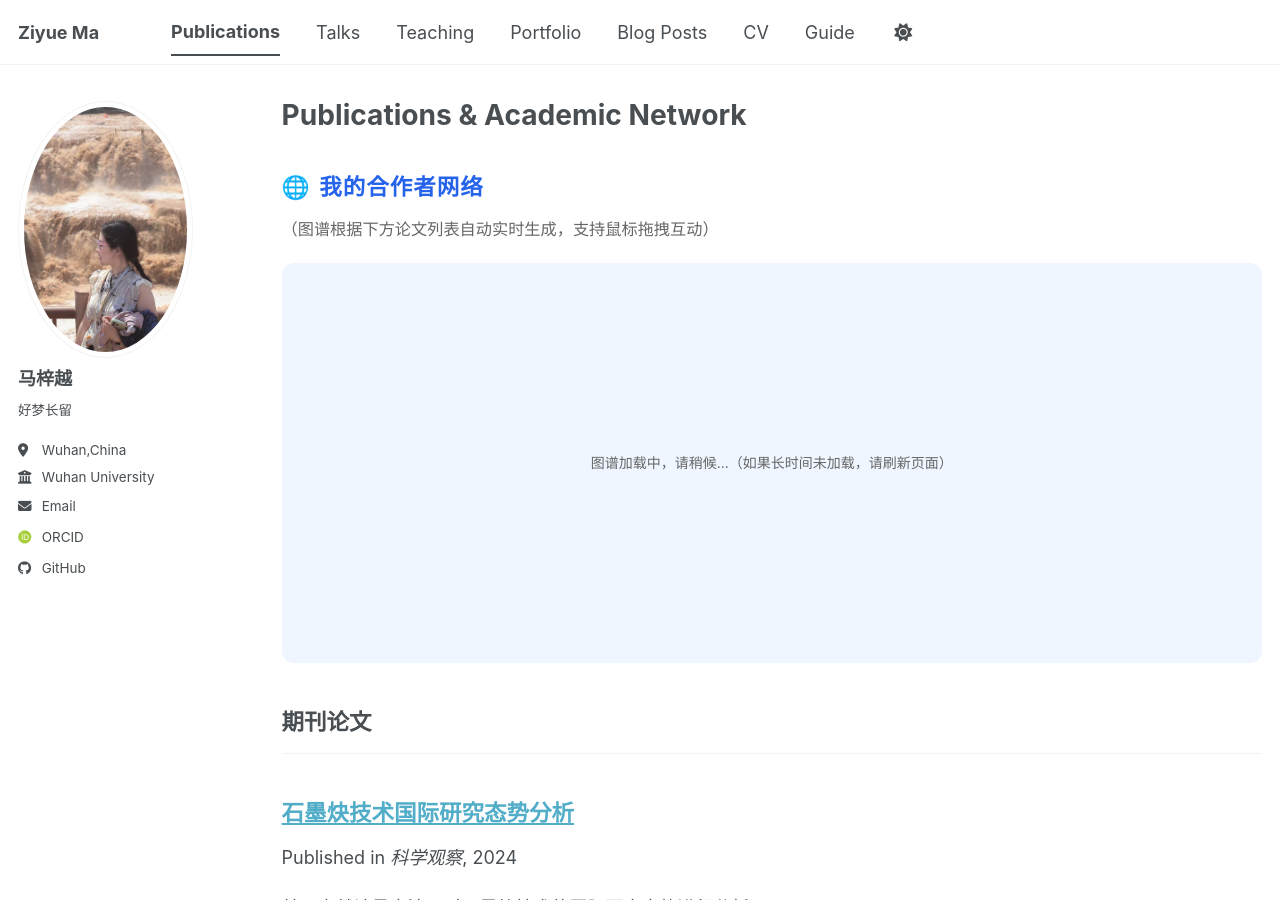
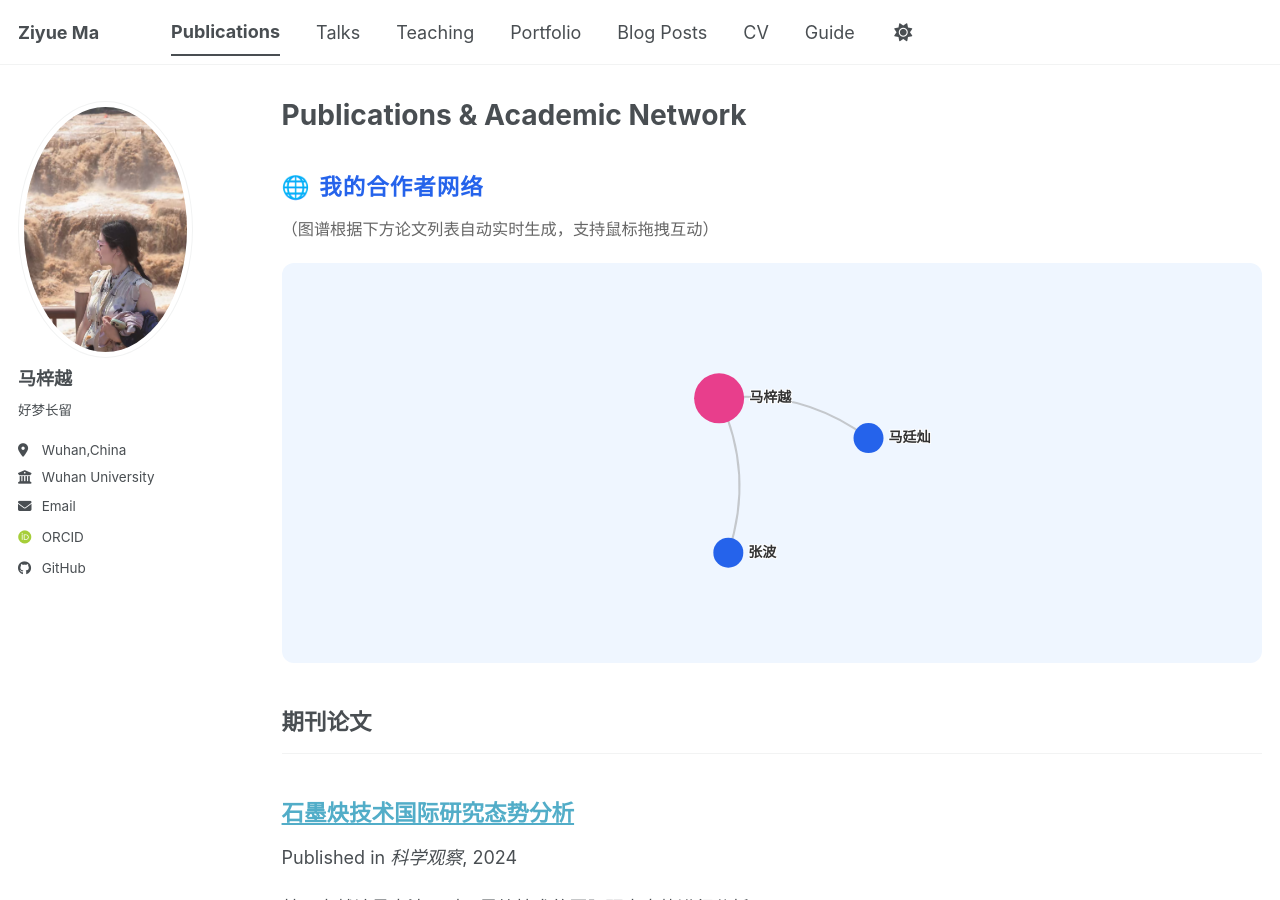
Before and after one commit to mzy167847983749328727/mzy167847983749328727.github.io, a Jekyll site: the page built from _pages/publications.html, in a window 1280 px wide and 900 px high. Built offline with Jekyll 4.4.1, drawn with Linux system fonts in a browser that asks for light colours; nearby versions of some CDN libraries; some web fonts are replaced; a script bundle is joined from its source files by our own code; library files that are not in the unit come from our copies; comment, search, counter and statistics services are not loaded.

Commit message:
Update publications.html

```diff
--- a/_pages/publications.html
+++ b/_pages/publications.html
@@ -15,107 +15,37 @@ author_profile: true
 <h2 style="color: #2563eb; font-family: 'Arial Black', Impact, sans-serif; letter-spacing: 1px;">🌐 我的合作者网络</h2>
 <p style="font-size: 0.9em; color: #666;">（图谱根据下方论文列表自动实时生成，支持鼠标拖拽互动）</p>
 
-<!-- 图表容器 -->
-<div id="network-container" style="width: 100%; height: 400px; background-color: #eff6ff; border-radius: 12px; margin-bottom: 30px; display: flex; align-items: center; justify-content: center; font-size: 14px; color: #666;">
-  图谱加载中，请稍候...（如果长时间未加载，请刷新页面）
-</div>
+<div id="network-container" style="width: 100%; height: 400px; background-color: #eff6ff; border-radius: 12px; margin-bottom: 30px; display: flex; align-items: center; justify-content: center; font-size: 14px; color: #666;">图谱加载中，请稍候...</div>
+<div id="author-data-store" style="display: none;">{% for post in site.publications %}{% if post.authors %}<span class="author-item">{{ post.authors }}</span>{% endif %}{% endfor %}</div>
 
-<!-- 终极杀招：用隐藏的 HTML 标签安全传递数据，绝不报错 -->
-<div id="author-data-store" style="display: none;">
-  {% for post in site.publications %}
-    {% if post.authors %}
-      <span class="author-item">{{ post.authors }}</span>
-    {% endif %}
-  {% endfor %}
-</div>
-
-<!-- 引入 ECharts 库（使用全球最稳定的 cdnjs 源） -->
-<script src="https://cdnjs.cloudflare.com/ajax/libs/echarts/5.5.0/echarts.min.js"></script>
-
+<script src="https://cdn.staticfile.net/echarts/5.5.0/echarts.min.js"></script>
 <script>
-  document.addEventListener("DOMContentLoaded", function() {
+setTimeout(function(){
   var chartDom = document.getElementById('network-container');
-    try {
-      // 检查画图工具是否被网络屏蔽
-      if (typeof echarts === 'undefined') {
-        chartDom.innerHTML = "<span style='color:#e83e8c; font-weight:bold;'>画图工具加载失败，请检查网络是否屏蔽了 CDN，或尝试更换网络环境。</span>";
-        return;
-      }
-
-      // 1. 从隐藏标签中安全读取作者数据
+  if(typeof echarts === 'undefined'){ chartDom.innerHTML = "<span style='color:red;'>画图工具加载失败，请刷新重试。</span>"; return; }
   var authorElements = document.querySelectorAll('.author-item');
   var paperAuthors = [];
-      authorElements.forEach(function(el) {
-        if (el.innerText.trim() !== '') {
-          paperAuthors.push(el.innerText.trim());
-        }
-      });
-
-      // 如果没有任何论文包含 authors 字段
-      if (paperAuthors.length === 0) {
-        chartDom.innerHTML = "图谱需要数据支撑。请先在一篇论文的 md 文件开头添加 <br><code>authors: \"马梓越, 合作者A\"</code>";
-        return;
-      }
-
-      // 2. 处理节点和连线关系
+  authorElements.forEach(function(el){ if(el.innerText.trim() !== '') paperAuthors.push(el.innerText.trim()); });
+  if(paperAuthors.length === 0){ chartDom.innerHTML = "尚未读取到合作者数据，请检查论文md文件是否添加了 authors 字段"; return; }
   const mainAuthor = "马梓越";
   let nodesSet = new Set([mainAuthor]);
   let linksMap = {};
-
   paperAuthors.forEach(authorsStr => {
     let authors = authorsStr.split(/[,，]/).map(a => a.trim()).filter(a => a);
     authors.forEach(author => {
       nodesSet.add(author);
-          if (author !== mainAuthor) {
-            linksMap[author] = (linksMap[author] || 0) + 1;
-          }
+      if (author !== mainAuthor) { linksMap[author] = (linksMap[author] || 0) + 1; }
     });
   });
-
-      // 3. 转换为 ECharts 格式
-      let graphNodes = Array.from(nodesSet).map(name => ({
-        name: name,
-        symbolSize: name === mainAuthor ? 50 : 30,
-        itemStyle: { color: name === mainAuthor ? '#e83e8c' : '#2563eb' }
-      }));
-
-      let graphLinks = Object.keys(linksMap).map(target => ({
-        source: mainAuthor,
-        target: target,
-        value: linksMap[target]
-      }));
-
-      // 4. 清空提示文字并开始渲染
+  let graphNodes = Array.from(nodesSet).map(name => ({ name: name, symbolSize: name === mainAuthor ? 50 : 30, itemStyle: { color: name === mainAuthor ? '#e83e8c' : '#2563eb' } }));
+  let graphLinks = Object.keys(linksMap).map(target => ({ source: mainAuthor, target: target, value: linksMap[target] }));
   chartDom.innerHTML = "";
   var myChart = echarts.init(chartDom);
-      var option = {
-        tooltip: { formatter: '{b}' },
-        series: [{
-          type: 'graph',
-          layout: 'force',
-          roam: true,
-          label: { show: true, position: 'right', fontSize: 14, fontWeight: 'bold' },
-          force: { repulsion: 600, edgeLength: 150 }, // 增大了斥力，避免节点挤在一起
-          data: graphNodes,
-          links: graphLinks,
-          lineStyle: { color: '#999', width: 2, curveness: 0.2 }
-        }]
-      };
-      myChart.setOption(option);
-
-      // 窗口缩放时自适应
-      window.addEventListener('resize', function() {
-        myChart.resize();
-      });
-
-    } catch (e) {
-      // 如果出现任何意外错误，直接显示在网页上供排查
-      chartDom.innerHTML = "<span style='color:red;'>运行错误: " + e.message + "</span>";
-    }
-  });
+  myChart.setOption({ tooltip: { formatter: '{b}' }, series: [{ type: 'graph', layout: 'force', roam: true, label: { show: true, position: 'right', fontSize: 14, fontWeight: 'bold' }, force: { repulsion: 600, edgeLength: 150 }, data: graphNodes, links: graphLinks, lineStyle: { color: '#999', width: 2, curveness: 0.2 } }] });
+  window.addEventListener('resize', function() { myChart.resize(); });
+}, 800);
 </script>
 <!-- ⬆️ 学术社交网络图谱区域 ⬆️ -->
-
 <!-- 原有的论文列表渲染逻辑（保持不变） -->
 {% if site.publication_category %}
   {% for category in site.publication_category  %}
```
Lines whose indentation alone changed are shown as unchanged.
